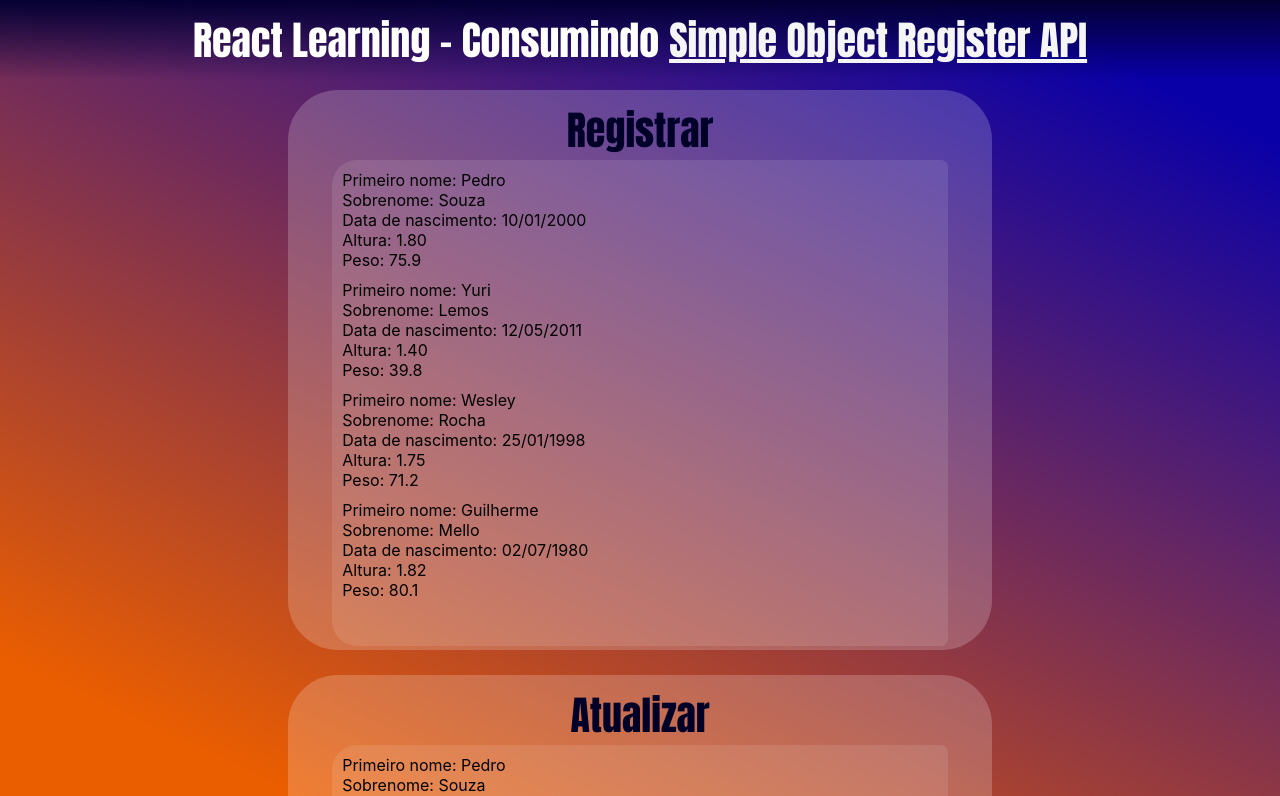
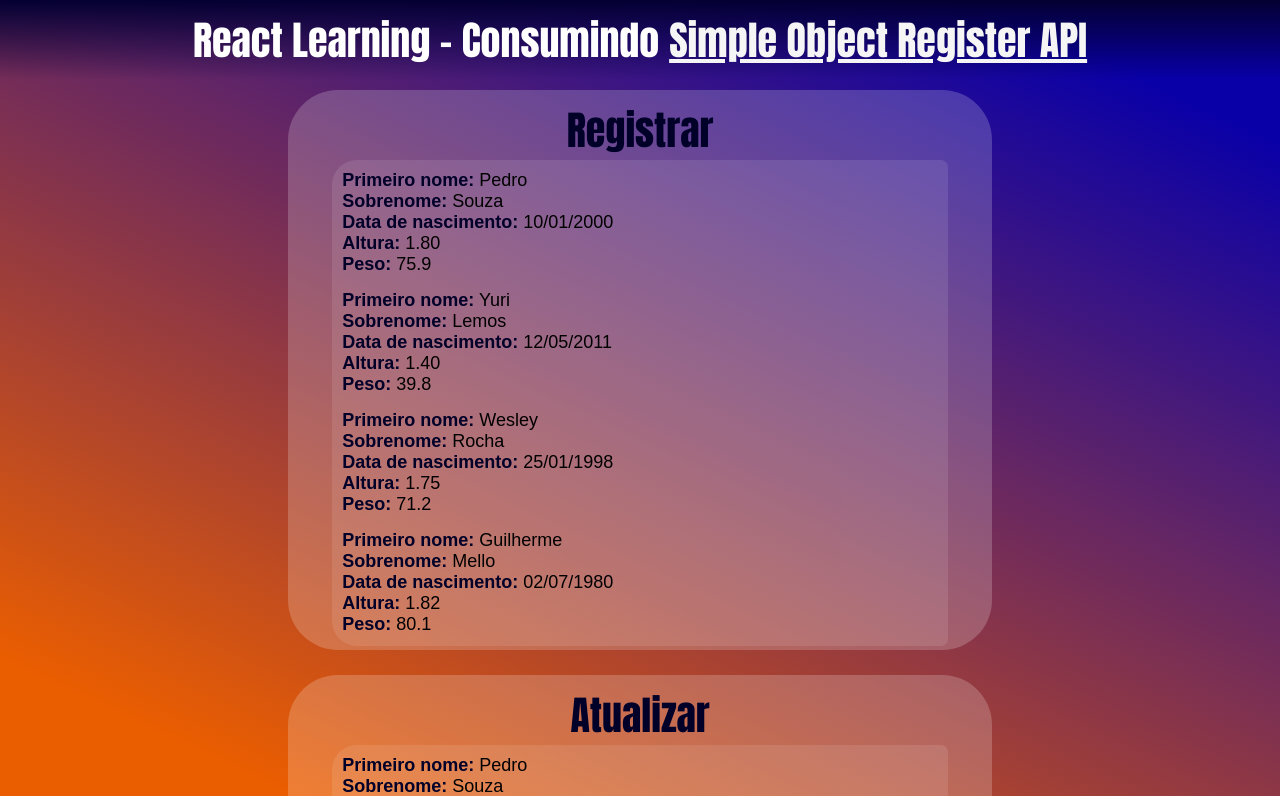
Before and after one commit to Thiago-Henrique-Santos/react-learning, a React (Create React App) app: page / in a window 1280 px wide. Shown: the top 796 px of the page. Built offline with nearby package versions, Linux system fonts and the light colour scheme.

Commit message:
feat: :lipstick: ReadAll concluído
Formatando estilos de letras da .InfoBox

```diff
--- a/src/components/CrudSection/crud.css
+++ b/src/components/CrudSection/crud.css
@@ -109,5 +109,16 @@
 }
 
 .InfoBox section {
-    margin-bottom: 10px;
+    margin-bottom: 15px;
 }
+
+.InfoBox p {
+    font-family: Arial, Helvetica, sans-serif;
+    font-size: 18px;
+    color: black;
+}
+
+.InfoBox p span {
+    font-weight: bold;
+    color: rgb(0, 0, 40);
+}
```
